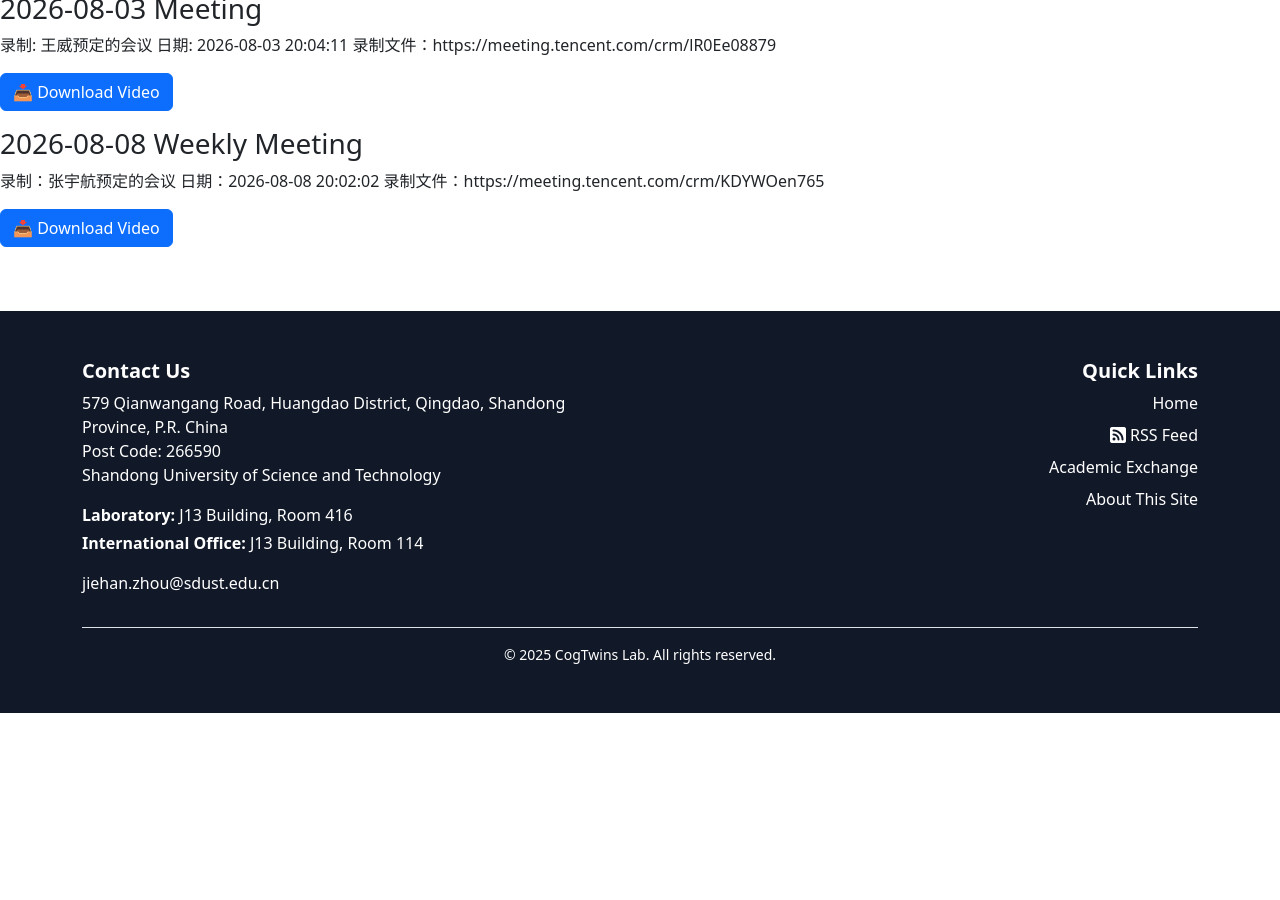
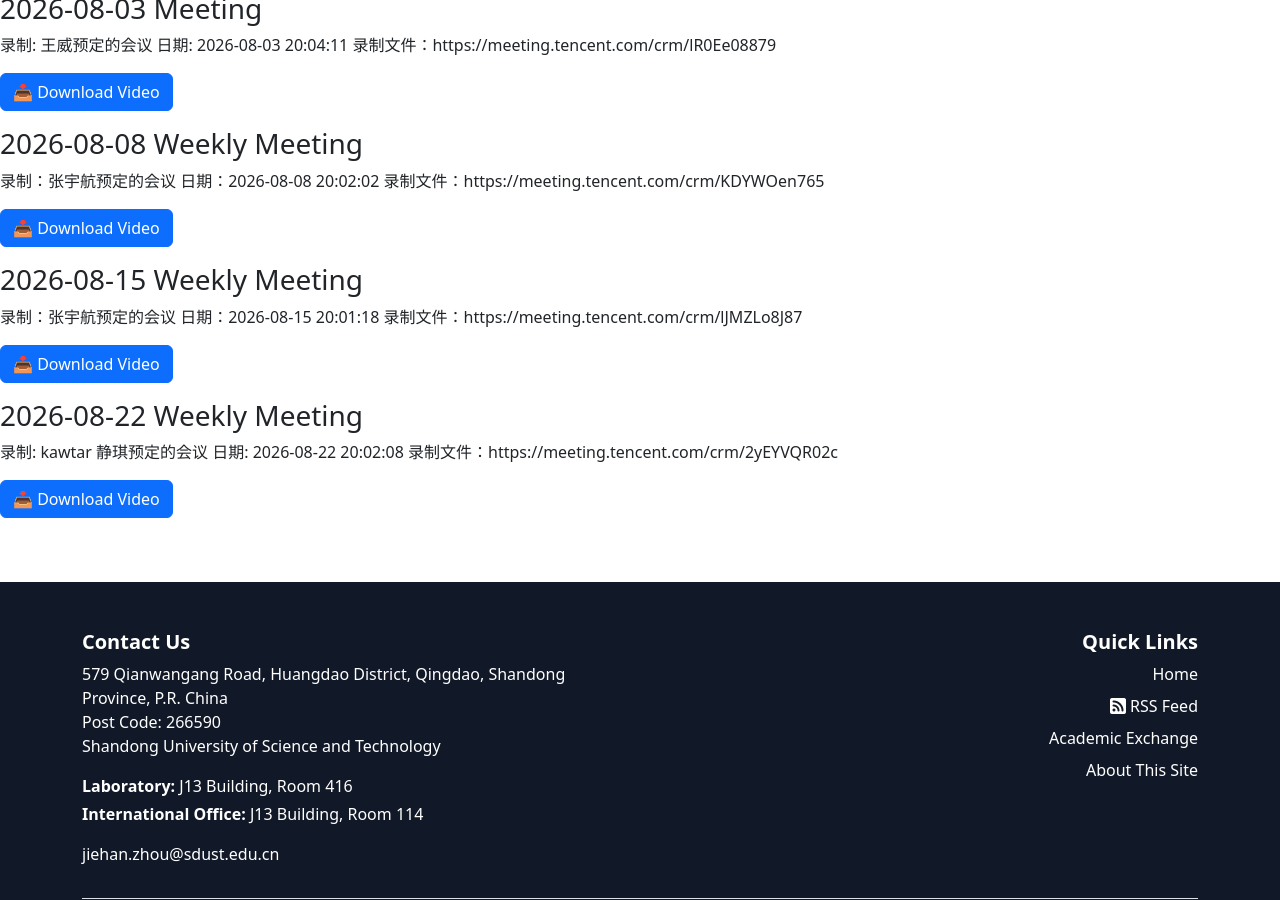
Before and after one commit to cogtwins/cogtwins.github.io, a Jekyll site: the page built from private.md, in a window 1280 px wide and 900 px high, scrolled down 726 px. Built offline with Jekyll 4.4.1, drawn with Linux system fonts in a browser that asks for light colours; before the commit the page ends 1439 px from its top, so only the background shows below that.

Commit message:
add meetingrecords

```diff
--- a/private.md
+++ b/private.md
@@ -84,3 +84,27 @@ href="{{ '/assets/meetingrecords/20260808195924-张宇航预定的会议-视频.
 download>
 📥 Download Video
 </a>
+
+### 2026-08-15 Weekly Meeting
+
+录制：张宇航预定的会议
+日期：2026-08-15 20:01:18
+录制文件：https://meeting.tencent.com/crm/lJMZLo8J87
+
+<a class="btn btn-primary"
+href="{{ '/assets/meetingrecords/20260815195300-张宇航预定的会议-视频.mp4' | relative_url }}"
+download>
+📥 Download Video
+</a>
+
+### 2026-08-22 Weekly Meeting
+
+录制: kawtar 静琪预定的会议
+日期: 2026-08-22 20:02:08
+录制文件：https://meeting.tencent.com/crm/2yEYVQR02c
+
+<a class="btn btn-primary"
+href="{{ '/assets/meetingrecords/20260822kawtar静琪预定的会议.mp4' | relative_url }}"
+download>
+📥 Download Video
+</a>
```
Also changed, not shown: 2 other files.
